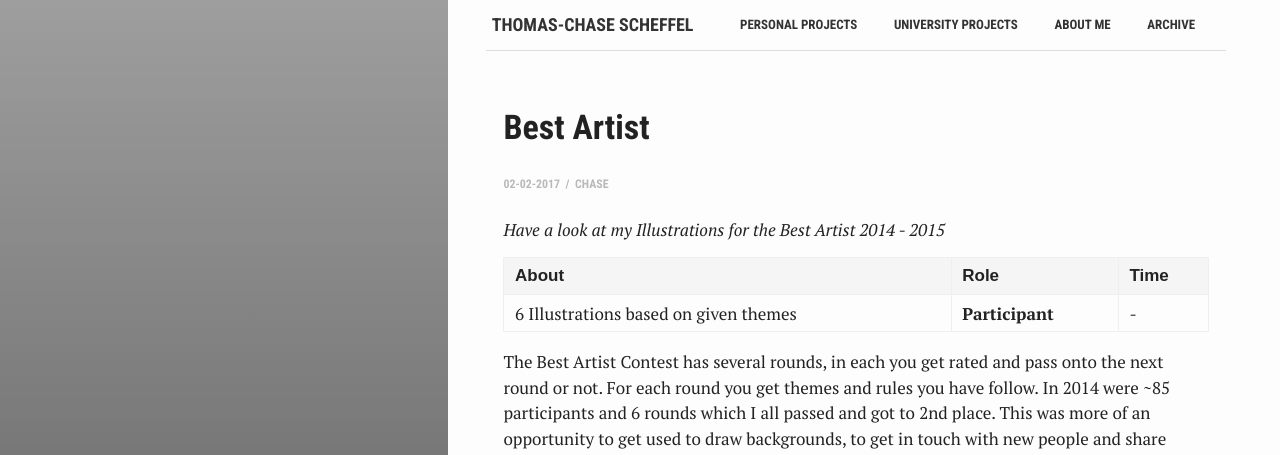
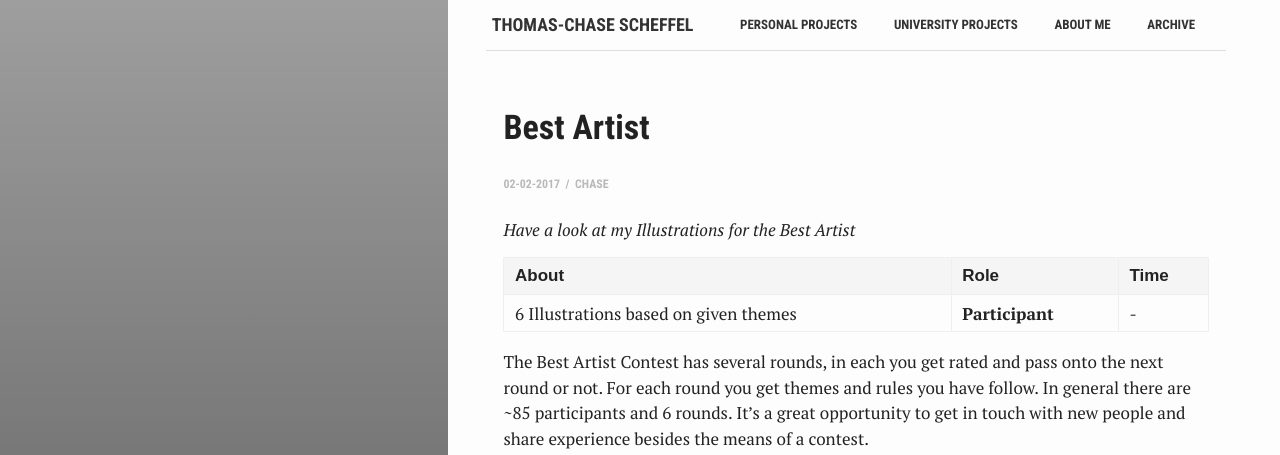
Before and after one commit to ChaseTheHunter/chasethehunter.github.io, a Jekyll site: the page built from _posts/2017-02-23-best-artist.markdown, in a window 1280 px wide and 1400 px high. Shown: the top 455 px of the window. Built offline with Jekyll 4.4.1, drawn with Linux system fonts in a browser that asks for light colours; some of the changed text lies outside the part shown.

Commit message:
Update 2017-02-23-best-artist.markdown

```diff
--- a/_posts/2017-02-23-best-artist.markdown
+++ b/_posts/2017-02-23-best-artist.markdown
@@ -10,14 +10,27 @@
   active: Personal Projects
   bg: 'aside/ba.png'
 ---
-*Have a look at my Illustrations for the Best Artist 2014 - 2015*
+*Have a look at my Illustrations for the Best Artist*
 
 
 About | Role | Time |
 ------------ | -------------| -------- |----|
 6 Illustrations based on given themes | **Participant** | - |
 
-The Best Artist Contest has several rounds, in each you get rated and pass onto the next round or not. For each round you get themes and rules you have follow. In 2014 were ~85 participants and 6 rounds which I all passed and got to 2nd place. This was more of an opportunity to get used to draw backgrounds, to get in touch with new people and share experience rather than only the means of a contest. Nethertheless it was a great participating, that's why I joined for Best Artist 2017 again.
+The Best Artist Contest has several rounds, in each you get rated and pass onto the next round or not. For each round you get themes and rules you have follow. In general there are ~85 participants and 6 rounds. It's a great opportunity to get in touch with new people and share experience besides the means of a contest.
+
+**Best Artist 2017**
+
+![Concept 06]({{ site.images }}/personal/pp_ba3.jpg)
+*Picture: 3-  Enjoy yourself		(Thiefs of the Orient)*
+
+![Concept 07]({{ site.images }}/personal/pp_ba2.jpg)
+*Picture: 2-  The typical Balley Orc	(Ugly Monster whos dancing)*
+
+![Concept 08]({{ site.images }}/personal/pp_ba1.jpg)
+*Picture: 1-  Bounty Hunter		(Humanize a Sweet)*
+
+**Best Artist June 2014 - April 2015**
 
 ![Concept 03]({{ site.images }}/personal/pp_ba6.jpg)
 *Picture: 6-	Celestial Witchcraft		(free theme)*
```
Also changed, not shown: other parts of _posts/2017-02-23-best-artist.markdown (+1 -1 lines).
